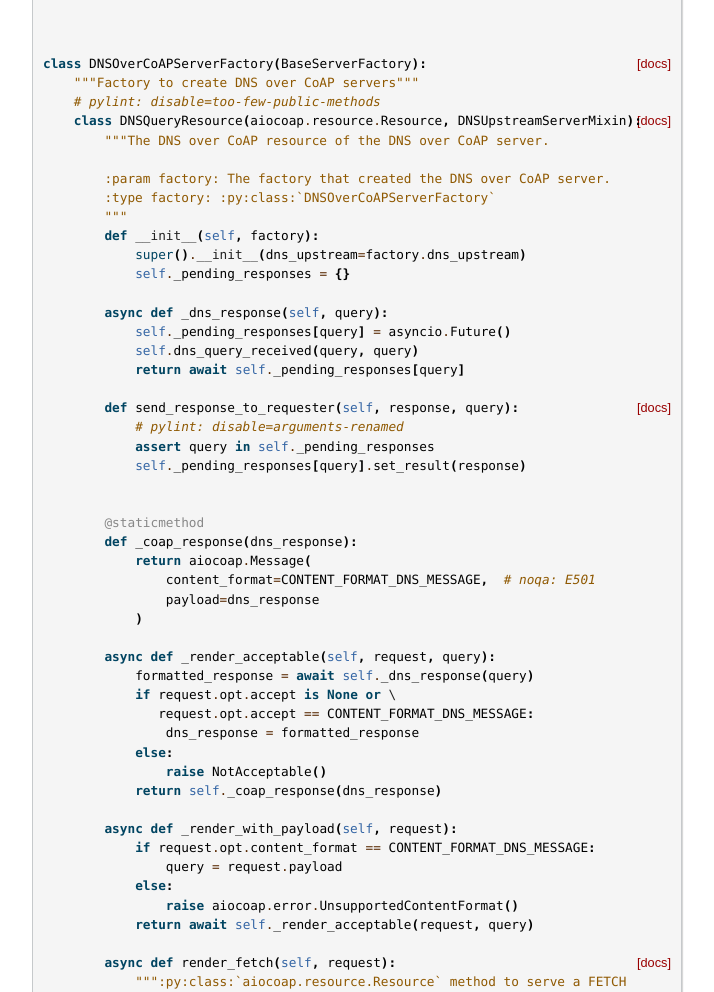
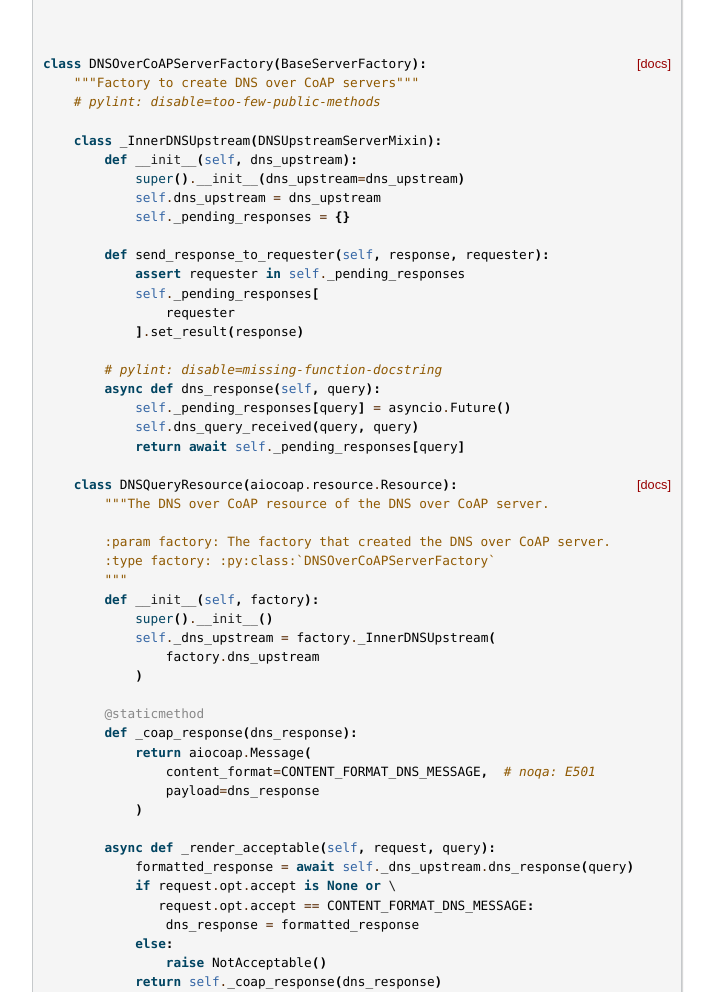
Before and after one commit to netd-tud/aiodnsprox, a plain HTML site: page docs/_modules/aiodnsprox/coap.html in a window 1280 px wide. Shown: the part 693-1685 px from the top of the page, without its empty margins (398-1112 px from the left). Drawn offline with Linux system fonts and the light colour scheme.

Commit message:
Update docs

```diff
--- a/docs/_modules/aiodnsprox/coap.html
+++ b/docs/_modules/aiodnsprox/coap.html
@@ -77,25 +77,36 @@
 <div class="viewcode-block" id="DNSOverCoAPServerFactory"><a class="viewcode-back" href="../../aiodnsprox.html#aiodnsprox.coap.DNSOverCoAPServerFactory">[docs]</a><span class="k">class</span> <span class="nc">DNSOverCoAPServerFactory</span><span class="p">(</span><span class="n">BaseServerFactory</span><span class="p">):</span>
     <span class="sd">&quot;&quot;&quot;Factory to create DNS over CoAP servers&quot;&quot;&quot;</span>
     <span class="c1"># pylint: disable=too-few-public-methods</span>
-<div class="viewcode-block" id="DNSOverCoAPServerFactory.DNSQueryResource"><a class="viewcode-back" href="../../aiodnsprox.html#aiodnsprox.coap.DNSOverCoAPServerFactory.DNSQueryResource">[docs]</a>    <span class="k">class</span> <span class="nc">DNSQueryResource</span><span class="p">(</span><span class="n">aiocoap</span><span class="o">.</span><span class="n">resource</span><span class="o">.</span><span class="n">Resource</span><span class="p">,</span> <span class="n">DNSUpstreamServerMixin</span><span class="p">):</span>
+
+    <span class="k">class</span> <span class="nc">_InnerDNSUpstream</span><span class="p">(</span><span class="n">DNSUpstreamServerMixin</span><span class="p">):</span>
+        <span class="k">def</span> <span class="fm">__init__</span><span class="p">(</span><span class="bp">self</span><span class="p">,</span> <span class="n">dns_upstream</span><span class="p">):</span>
+            <span class="nb">super</span><span class="p">()</span><span class="o">.</span><span class="fm">__init__</span><span class="p">(</span><span class="n">dns_upstream</span><span class="o">=</span><span class="n">dns_upstream</span><span class="p">)</span>
+            <span class="bp">self</span><span class="o">.</span><span class="n">dns_upstream</span> <span class="o">=</span> <span class="n">dns_upstream</span>
+            <span class="bp">self</span><span class="o">.</span><span class="n">_pending_responses</span> <span class="o">=</span> <span class="p">{}</span>
+
+        <span class="k">def</span> <span class="nf">send_response_to_requester</span><span class="p">(</span><span class="bp">self</span><span class="p">,</span> <span class="n">response</span><span class="p">,</span> <span class="n">requester</span><span class="p">):</span>
+            <span class="k">assert</span> <span class="n">requester</span> <span class="ow">in</span> <span class="bp">self</span><span class="o">.</span><span class="n">_pending_responses</span>
+            <span class="bp">self</span><span class="o">.</span><span class="n">_pending_responses</span><span class="p">[</span>
+                <span class="n">requester</span>
+            <span class="p">]</span><span class="o">.</span><span class="n">set_result</span><span class="p">(</span><span class="n">response</span><span class="p">)</span>
+
+        <span class="c1"># pylint: disable=missing-function-docstring</span>
+        <span class="k">async</span> <span class="k">def</span> <span class="nf">dns_response</span><span class="p">(</span><span class="bp">self</span><span class="p">,</span> <span class="n">query</span><span class="p">):</span>
+            <span class="bp">self</span><span class="o">.</span><span class="n">_pending_responses</span><span class="p">[</span><span class="n">query</span><span class="p">]</span> <span class="o">=</span> <span class="n">asyncio</span><span class="o">.</span><span class="n">Future</span><span class="p">()</span>
+            <span class="bp">self</span><span class="o">.</span><span class="n">dns_query_received</span><span class="p">(</span><span class="n">query</span><span class="p">,</span> <span class="n">query</span><span class="p">)</span>
+            <span class="k">return</span> <span class="k">await</span> <span class="bp">self</span><span class="o">.</span><span class="n">_pending_responses</span><span class="p">[</span><span class="n">query</span><span class="p">]</span>
+
+<div class="viewcode-block" id="DNSOverCoAPServerFactory.DNSQueryResource"><a class="viewcode-back" href="../../aiodnsprox.html#aiodnsprox.coap.DNSOverCoAPServerFactory.DNSQueryResource">[docs]</a>    <span class="k">class</span> <span class="nc">DNSQueryResource</span><span class="p">(</span><span class="n">aiocoap</span><span class="o">.</span><span class="n">resource</span><span class="o">.</span><span class="n">Resource</span><span class="p">):</span>
         <span class="sd">&quot;&quot;&quot;The DNS over CoAP resource of the DNS over CoAP server.</span>
 
 <span class="sd">        :param factory: The factory that created the DNS over CoAP server.</span>
 <span class="sd">        :type factory: :py:class:`DNSOverCoAPServerFactory`</span>
 <span class="sd">        &quot;&quot;&quot;</span>
         <span class="k">def</span> <span class="fm">__init__</span><span class="p">(</span><span class="bp">self</span><span class="p">,</span> <span class="n">factory</span><span class="p">):</span>
-            <span class="nb">super</span><span class="p">()</span><span class="o">.</span><span class="fm">__init__</span><span class="p">(</span><span class="n">dns_upstream</span><span class="o">=</span><span class="n">factory</span><span class="o">.</span><span class="n">dns_upstream</span><span class="p">)</span>
-            <span class="bp">self</span><span class="o">.</span><span class="n">_pending_responses</span> <span class="o">=</span> <span class="p">{}</span>
-
-        <span class="k">async</span> <span class="k">def</span> <span class="nf">_dns_response</span><span class="p">(</span><span class="bp">self</span><span class="p">,</span> <span class="n">query</span><span class="p">):</span>
-            <span class="bp">self</span><span class="o">.</span><span class="n">_pending_responses</span><span class="p">[</span><span class="n">query</span><span class="p">]</span> <span class="o">=</span> <span class="n">asyncio</span><span class="o">.</span><span class="n">Future</span><span class="p">()</span>
-            <span class="bp">self</span><span class="o">.</span><span class="n">dns_query_received</span><span class="p">(</span><span class="n">query</span><span class="p">,</span> <span class="n">query</span><span class="p">)</span>
-            <span class="k">return</span> <span class="k">await</span> <span class="bp">self</span><span class="o">.</span><span class="n">_pending_responses</span><span class="p">[</span><span class="n">query</span><span class="p">]</span>
-
-<div class="viewcode-block" id="DNSOverCoAPServerFactory.DNSQueryResource.send_response_to_requester"><a class="viewcode-back" href="../../aiodnsprox.html#aiodnsprox.coap.DNSOverCoAPServerFactory.DNSQueryResource.send_response_to_requester">[docs]</a>        <span class="k">def</span> <span class="nf">send_response_to_requester</span><span class="p">(</span><span class="bp">self</span><span class="p">,</span> <span class="n">response</span><span class="p">,</span> <span class="n">query</span><span class="p">):</span>
-            <span class="c1"># pylint: disable=arguments-renamed</span>
-            <span class="k">assert</span> <span class="n">query</span> <span class="ow">in</span> <span class="bp">self</span><span class="o">.</span><span class="n">_pending_responses</span>
-            <span class="bp">self</span><span class="o">.</span><span class="n">_pending_responses</span><span class="p">[</span><span class="n">query</span><span class="p">]</span><span class="o">.</span><span class="n">set_result</span><span class="p">(</span><span class="n">response</span><span class="p">)</span></div>
+            <span class="nb">super</span><span class="p">()</span><span class="o">.</span><span class="fm">__init__</span><span class="p">()</span>
+            <span class="bp">self</span><span class="o">.</span><span class="n">_dns_upstream</span> <span class="o">=</span> <span class="n">factory</span><span class="o">.</span><span class="n">_InnerDNSUpstream</span><span class="p">(</span>
+                <span class="n">factory</span><span class="o">.</span><span class="n">dns_upstream</span>
+            <span class="p">)</span>
 
         <span class="nd">@staticmethod</span>
         <span class="k">def</span> <span class="nf">_coap_response</span><span class="p">(</span><span class="n">dns_response</span><span class="p">):</span>
@@ -105,7 +116,7 @@
             <span class="p">)</span>
 
         <span class="k">async</span> <span class="k">def</span> <span class="nf">_render_acceptable</span><span class="p">(</span><span class="bp">self</span><span class="p">,</span> <span class="n">request</span><span class="p">,</span> <span class="n">query</span><span class="p">):</span>
-            <span class="n">formatted_response</span> <span class="o">=</span> <span class="k">await</span> <span class="bp">self</span><span class="o">.</span><span class="n">_dns_response</span><span class="p">(</span><span class="n">query</span><span class="p">)</span>
+            <span class="n">formatted_response</span> <span class="o">=</span> <span class="k">await</span> <span class="bp">self</span><span class="o">.</span><span class="n">_dns_upstream</span><span class="o">.</span><span class="n">dns_response</span><span class="p">(</span><span class="n">query</span><span class="p">)</span>
             <span class="k">if</span> <span class="n">request</span><span class="o">.</span><span class="n">opt</span><span class="o">.</span><span class="n">accept</span> <span class="ow">is</span> <span class="kc">None</span> <span class="ow">or</span> \
                <span class="n">request</span><span class="o">.</span><span class="n">opt</span><span class="o">.</span><span class="n">accept</span> <span class="o">==</span> <span class="n">CONTENT_FORMAT_DNS_MESSAGE</span><span class="p">:</span>
                 <span class="n">dns_response</span> <span class="o">=</span> <span class="n">formatted_response</span>
@@ -242,7 +253,7 @@
     </div>
   <div class="footer">
     &copy; Copyright 2021, Martine S. Lenders.
-    Created using <a href="http://sphinx-doc.org/">Sphinx</a> 4.3.1.
+    Created using <a href="http://sphinx-doc.org/">Sphinx</a> 4.3.2.
   </div>
 
   </body>
```
Also changed, not shown: docs/_modules/aiodnsprox/cli/proxy.html (+1 -1 lines), docs/_modules/aiodnsprox/config.html (+1 -1 lines), docs/_modules/aiodnsprox/dns_server.html (+1 -1 lines), docs/_modules/aiodnsprox/dns_upstream.html (+1 -1 lines), docs/_modules/aiodnsprox/dtls.html (+1 -1 lines), docs/_modules/aiodnsprox/udp.html (+1 -1 lines), docs/_modules/index.html (+1 -1 lines), docs/about.html (+1 -1 lines), docs/aiodnsprox.cli.html (+1 -1 lines), docs/aiodnsprox.html (+2 -22 lines), docs/genindex.html (+2 -4 lines), docs/index.html (+1 -1 lines), docs/modules.html (+1 -1 lines), docs/py-modindex.html (+1 -1 lines), 2 more files, 1 other file.
